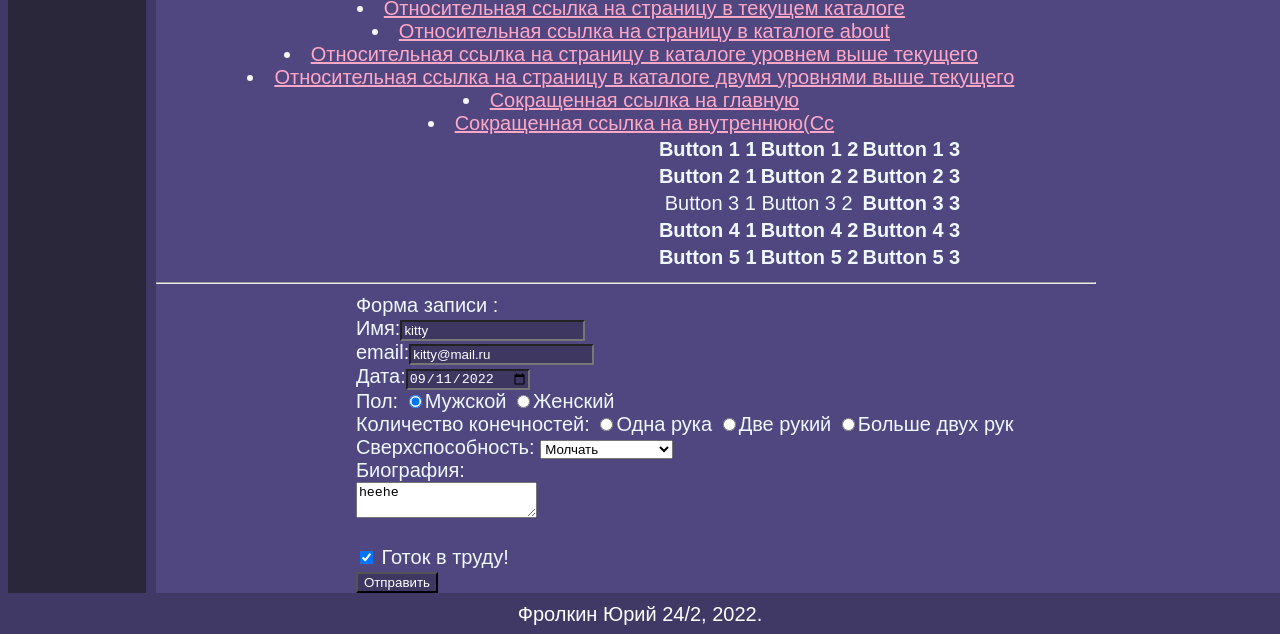
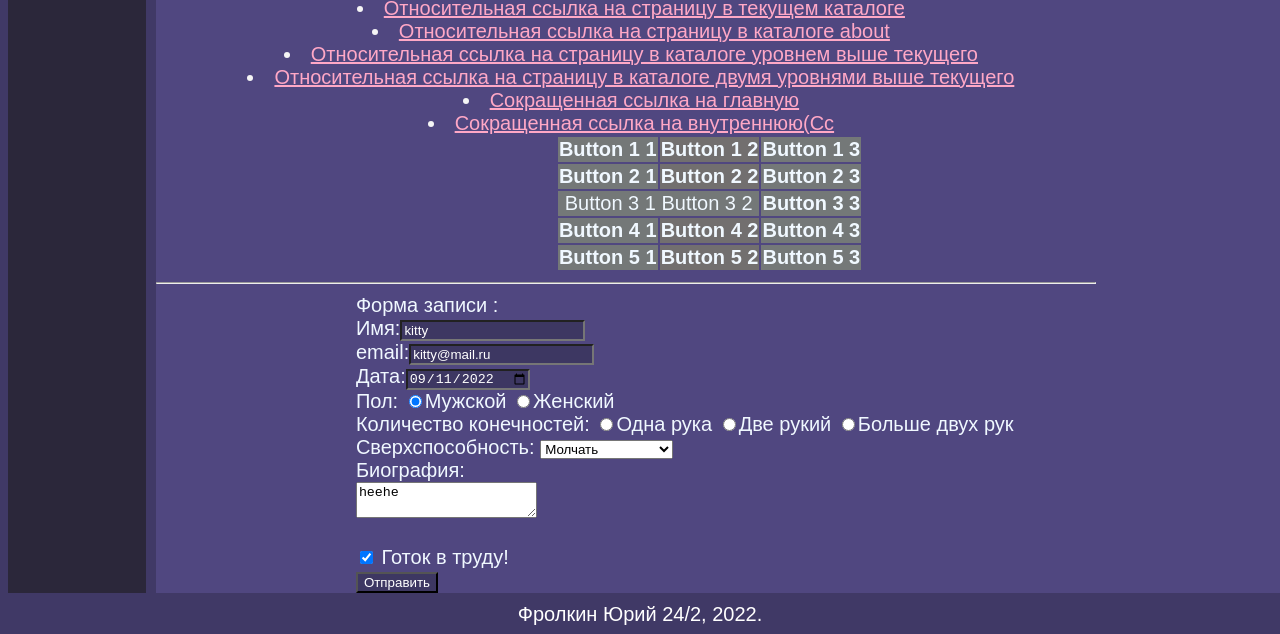
Before and after one commit to rx6aih/s0160180.github.iohw3, a plain HTML site: page index.html in a window 1280 px wide. Shown: the part 1347-1981 px from the top of the page. Drawn offline with Linux system fonts and the light colour scheme.

Commit message:
Update style.css

```diff
--- a/style.css
+++ b/style.css
@@ -82,7 +82,7 @@ li,ol{
 }
 table
 {
-    margin-left:500px;
+    margin-left:400px;
 
 }
 
@@ -141,3 +141,11 @@ flex-direction: row;
 #c2{
     flex:1;
     order:4}
+    .chet
+    {
+        background-color:rgb(114, 111, 111);
+    }
+    .nech
+    {
+        background-color: rgb(116, 120, 120);
+    }
```
